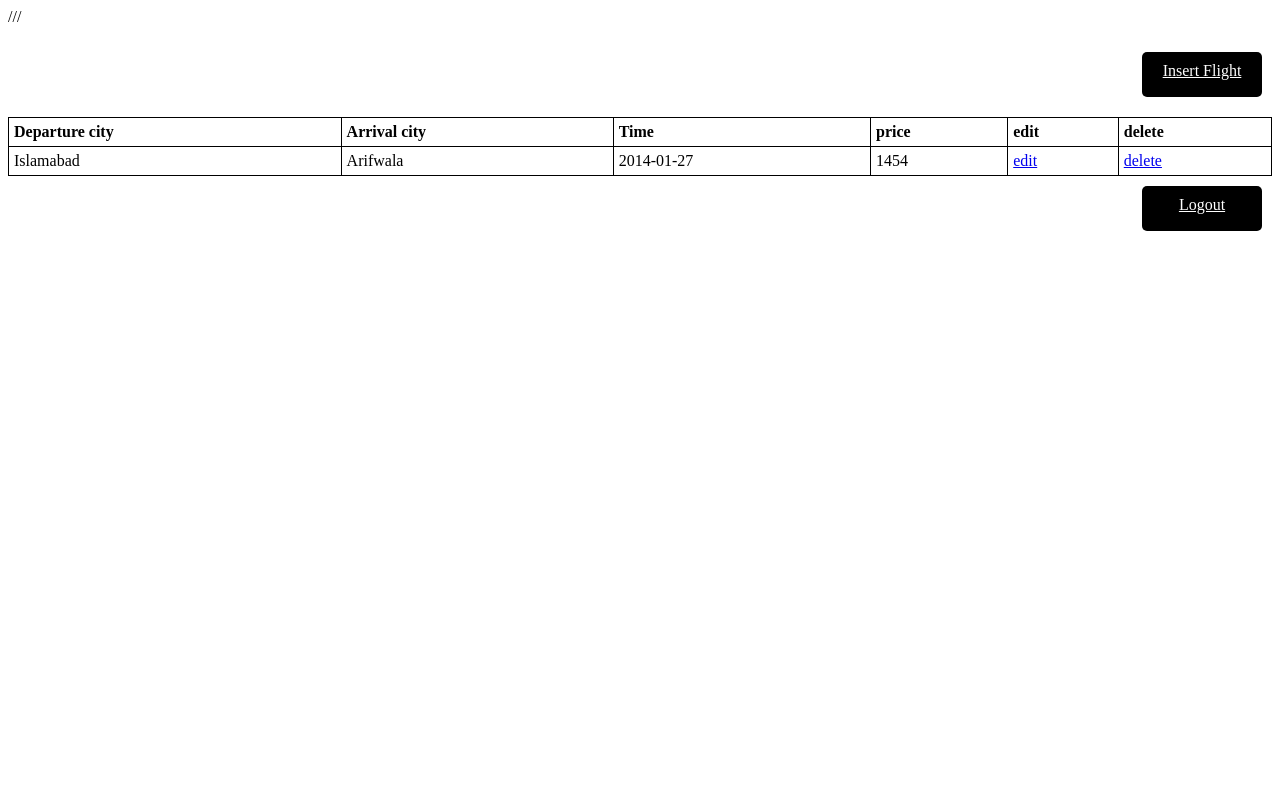
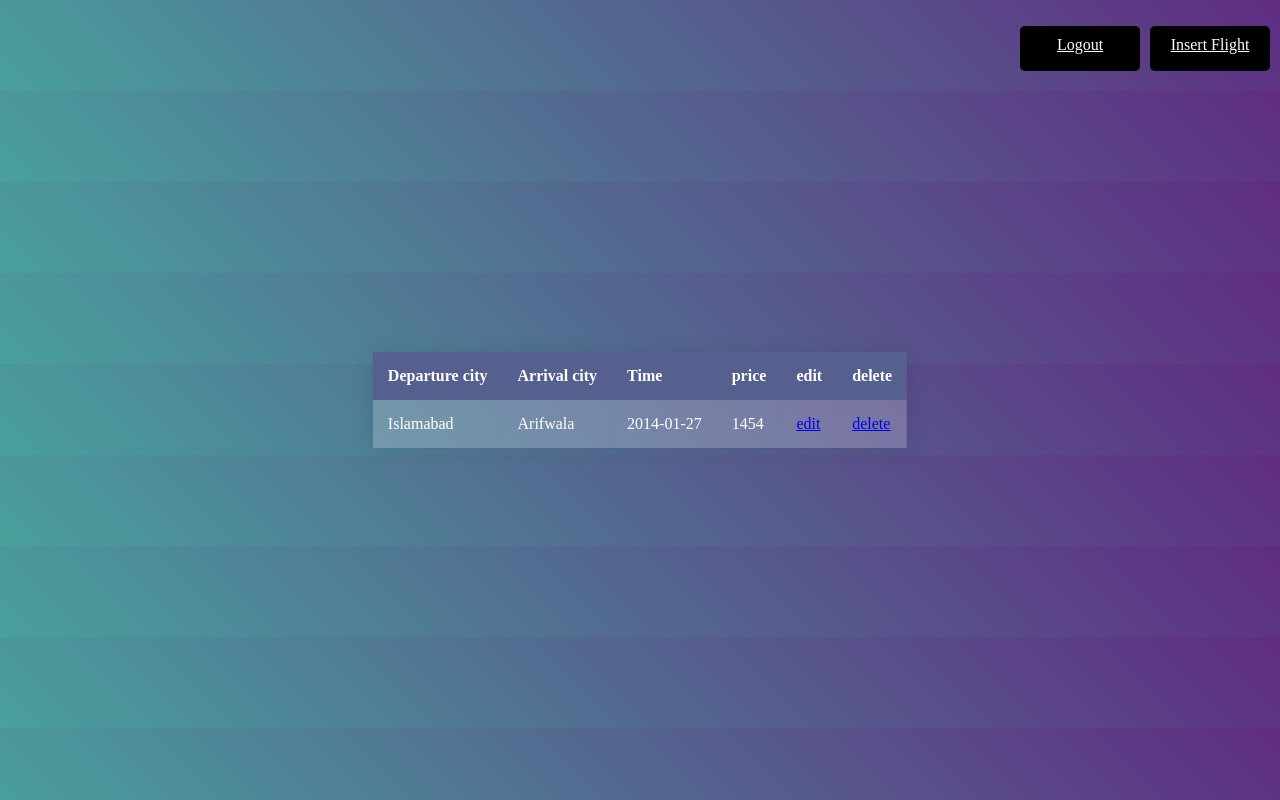
Before and after one commit to oamk-din18-spring2019/group3, a CodeIgniter app: page /group3/index.php/admin/admin in a window 1280 px wide. Run offline with CodeIgniter, Linux system fonts and the light colour scheme; data comes from the database, SQL or seed files in the repository.

Commit message:
Fix admin pages

```diff
--- a/application/controllers/Login.php
+++ b/application/controllers/Login.php
@@ -81,7 +81,7 @@ class Login extends CI_Controller {
 						redirect('Admin/admin');
 					}
 					if($result[0]->userType == 'USER'){
-						$this->load->view('search');
+						redirect('Search/index');
 					}
 				}
 			}else
--- a/application/controllers/Search.php
+++ b/application/controllers/Search.php
@@ -48,9 +48,9 @@ class Search extends CI_Controller
         $data['cityfrom'] = $this->flight_model->get_all_city_from();
         $data['cityto'] = $this->flight_model->get_all_city_to();
 
-        $this->load->view('templates/header');
+        //$this->load->view('templates/header');
         $this->load->view('search', $data);
-        $this->load->view('templates/footer');
+        //$this->load->view('templates/footer');
     }
 
 }
--- a/application/views/admin.php
+++ b/application/views/admin.php
@@ -10,22 +10,46 @@ if (isset($this->session->userdata['message'])){
     $message = ($this->session->userdata['message']);
 }*/
 ?>
-///
+
 <!DOCTYPE html>
 <html>
 <head>
 <style>
+body {
+    margin: 0;
+    background: linear-gradient(45deg, #49a09d, #5f2c82);
+}
+.container {
+    position: absolute;
+    top: 50%;
+    left: 50%;
+    transform: translate(-50%, -50%);
+}
+
+thead {
+    th {
+        background-color: #55608f;
+    }
+}
+
 table {
     width: 100%;
     border-collapse: collapse;
+    overflow: hidden;
+    box-shadow: 0 0 20px rgba(0,0,0,0.1);
 }
 
-table, td, th {
-    border: 1px solid black;
-    padding: 5px;
+td, th {
+    padding: 15px;
+    background-color: rgba(255,255,255,0.2);
+    color: #fff;
 }
 
 th {text-align: left;}
+
+.table-hover thead tr:hover th, .table-hover tbody tr:hover td {
+    background-color:  rgba(255,255,255,0.4);
+}
 
 .message{
     color:#EC80FF;
@@ -57,9 +81,10 @@ th {text-align: left;}
 <div class="row">
     <a class="button" href="<?php echo 'flightForm'?>">Insert Flight</a>
 </div>
+<div class="container">
 <?php
 $result = $this->admin_database->flights();
-echo '<table> <tr> <th>Departure city</th> <th>Arrival city</th> <th>Time</th> <th>price</th> <th>edit</th> <th>delete</th> </tr>';
+echo '<table class="table table-hover"> <thead> <tr> <th>Departure city</th> <th>Arrival city</th> <th>Time</th> <th>price</th> <th>edit</th> <th>delete</th> </tr> </thead>';
 if($result){
 foreach($result->result() as $row) {
     echo "<tr>";
@@ -73,6 +98,7 @@ foreach($result->result() as $row) {
 }}
 echo "</table>";
 ?>
+</div>
 <div class="row">
     <a class="button" href="<?php echo base_url().'index.php/logout'?>">Logout</a>
 </div>
--- a/application/views/search.php
+++ b/application/views/search.php
@@ -55,11 +55,11 @@
             var current_url = window.location.href;
             var new_url = 'flights/' + from_string + '/' + to_string + '/';
 
-            if(current_url.includes("search/"))
-                current_url = current_url.replace("search/", new_url);
+            if(current_url.includes("Search/"))
+                current_url = current_url.replace("Search/", new_url);
 
             else
-                current_url = current_url.replace("search", new_url);
+                current_url = current_url.replace("Search", new_url);
 
             window.location.href = current_url;
         }
```
